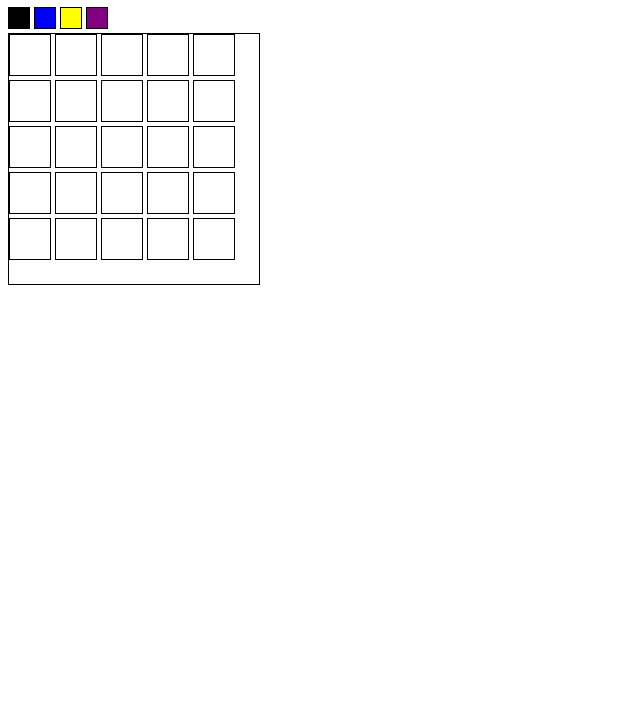
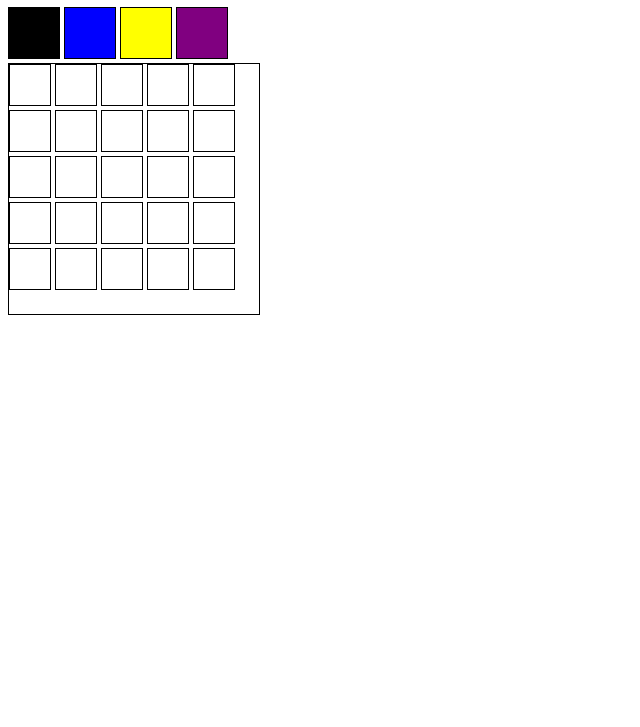
Before and after one commit to mayukuni/pixels-art, a website: page index.html in a window 1280 px wide. Shown: the part 73-800 px from the top of the page, without its empty margins (0-640 px from the left). Drawn offline with Linux system fonts and the light colour scheme.

Commit message:
adiciona requisito 6

```diff
--- a/index.html
+++ b/index.html
@@ -14,7 +14,7 @@
   </header>
   <!-- 2 -->
   <div id="color-palette">
-    <div class="color"></div>
+    <div class="color selected"></div>
     <div class="color"></div>
     <div class="color"></div>
     <div class="color"></div>
--- a/style.css
+++ b/style.css
@@ -1,14 +1,14 @@
 .color {
   border: solid black 1px;
-  width: 20px;
-  height: 20px;
+  width: 50px;
+  height: 50px;
   display: inline-block;
 }
 
 #color-palette {
   display: inline;
-  width: 20px;
-  height: 20px;
+  width: 50px;
+  height: 50px;
 }
 
 #pixel-board {
```
